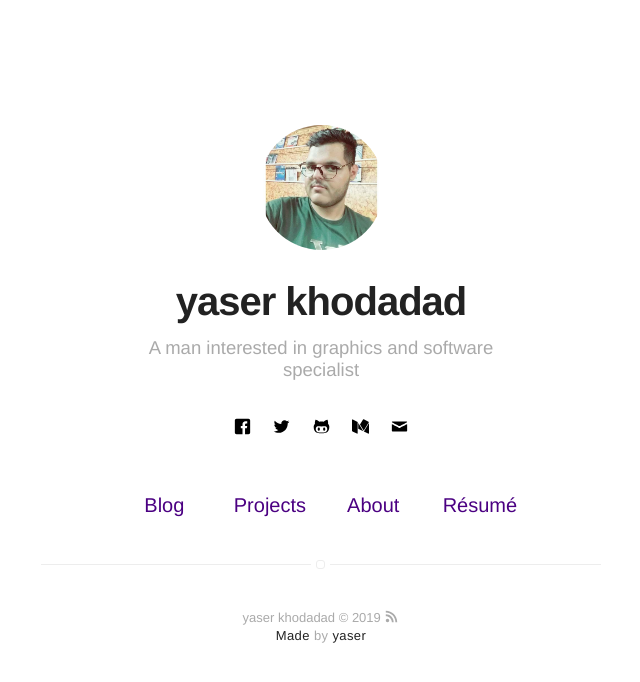
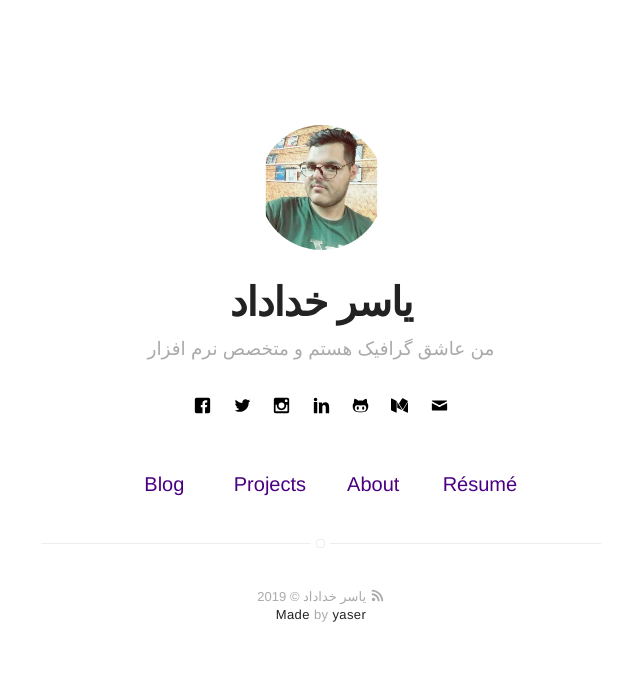
Before and after one commit to yaserkhodadad/yaserkhodadad.github.io, a Jekyll site: the page built from index.html, in a window 1280 px wide. Shown: the top 682 px of the page, without its empty margins (319-959 px from the left). Built offline with Jekyll 4.4.1, drawn with Linux system fonts in a browser that asks for light colours.

Commit message:
Update _config.yml

```diff
--- a/_config.yml
+++ b/_config.yml
@@ -1,6 +1,6 @@
 # main text of home
-name: yaser khodadad
-bio: A man interested in graphics and software specialist
+name:  یاسر خداداد
+bio: من عاشق گرافیک هستم و متخصص نرم افزار
 
 # twitter summary info
 description: A blog about technology and stuff related
@@ -37,9 +37,9 @@ disqus:
 facebook: myfacebook
 twitter: mytwitter
 # google: mygoogle
-# instagram: myinstagram
+instagram: myinstagram
 # pinterest: mypinterest
-# linkedin: mylinkedin
+linkedin: mylinkedin
 # youtube: myyoutube
 # spotify: myspotify
 github: mygithub
@@ -55,8 +55,8 @@ email: yaser.kh199@gmail.com
 
 authors:
     johndoe:
-        name: yaser khodadad
-        bio: A man interested in graphics and software specialist
+        name: یاسر خداداد
+        bio: من عاشق گرافیک هستم و متخصص نرم افزار
         external-image: false
         picture: assets/images/picme.jpg
         twitter: johndoe
```
